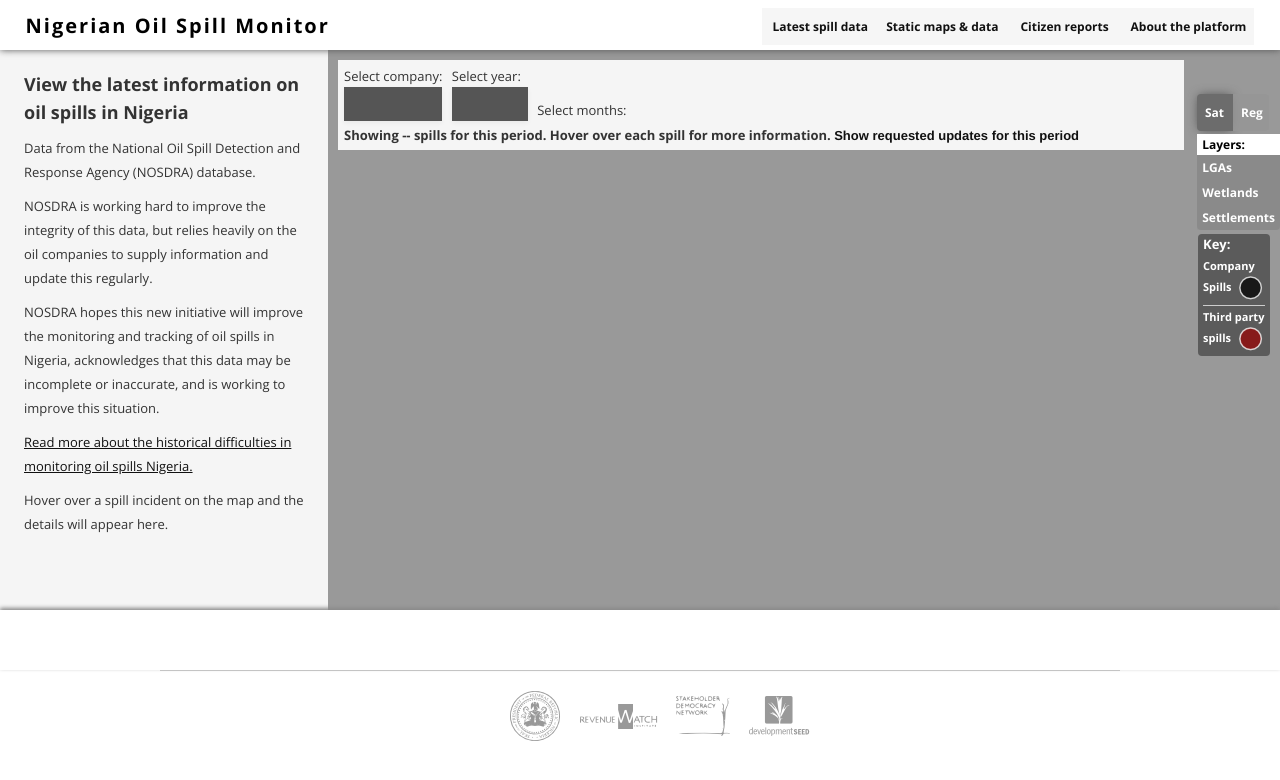
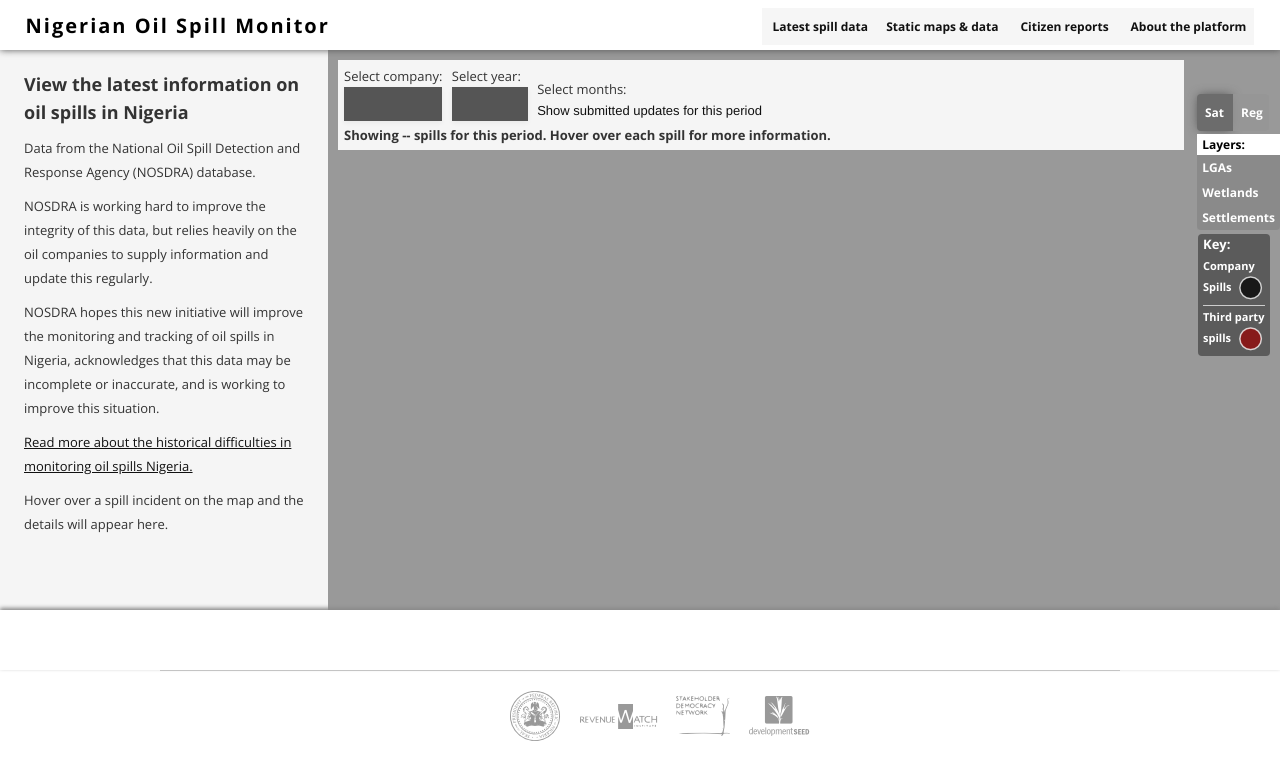
Before and after one commit to sdn4nigeria/monitoring-platform, a Jekyll site: the page built from index.html, in a window 1280 px wide. Shown: the top 780 px of the page. Built offline with Jekyll 4.4.1, drawn with Linux system fonts in a browser that asks for light colours; nearby versions of some CDN libraries; some web fonts are replaced; library files that are not in the unit come from our copies; Markdown is read by kramdown in place of the engine named in the settings.

Commit message:
Update index.html

```diff
--- a/index.html
+++ b/index.html
@@ -68,9 +68,9 @@ class: frontpage
 
             <div>
               Select months:
-              <div id='options'> </div>
+              <div id='options'> </div>  <a href="#">Show submitted updates for this period</a>
             </div>
-            <b>Showing <span id='spill-number' class='count'>--</span> spills for this period. Hover over each spill for more information.  <a href="#">Show requested updates for this period</a></b>
+            <b>Showing <span id='spill-number' class='count'>--</span> spills for this period. Hover over each spill for more information.</b>
           </div>
         </div>
       </div>
```
